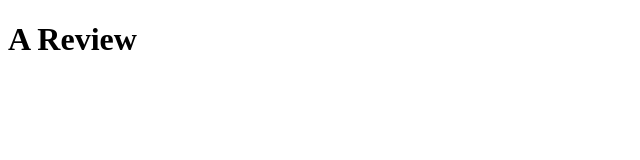
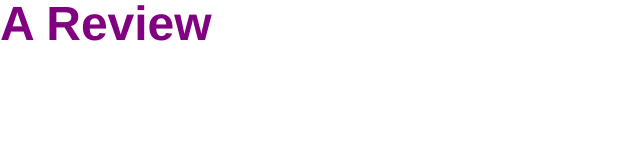
Before and after one commit to slopez12/api-demos-2017, a plain HTML site: page index.html in a window 1280 px wide. Shown: the whole page, without its empty margins (0-640 px from the left). Drawn offline with Linux system fonts and the light colour scheme.

Commit message:
Add and link to basic stylesheet

```diff
--- a/index.html
+++ b/index.html
@@ -4,6 +4,7 @@
   <title>Reviewing Web Standards</title>
   <meta charset="utf-8" />
   <meta name="viewport" content="width=device-width,inital-scale=1.0,shrink-to-fit=no" />
+  <link rel="stylesheet" href="screen.css" />
 </head>
 <body>
   <h1>A Review</h1>
--- /dev/null
+++ b/screen.css
@@ -0,0 +1,55 @@
+/* http://meyerweb.com/eric/tools/css/reset/
+   v2.0 | 20110126
+   License: none (public domain)
+*/
+
+html, body, div, span, applet, object, iframe,
+h1, h2, h3, h4, h5, h6, p, blockquote, pre,
+a, abbr, acronym, address, big, cite, code,
+del, dfn, em, img, ins, kbd, q, s, samp,
+small, strike, strong, sub, sup, tt, var,
+b, u, i, center,
+dl, dt, dd, ol, ul, li,
+fieldset, form, label, legend,
+table, caption, tbody, tfoot, thead, tr, th, td,
+article, aside, canvas, details, embed,
+figure, figcaption, footer, header, hgroup,
+menu, nav, output, ruby, section, summary,
+time, mark, audio, video {
+	margin: 0;
+	padding: 0;
+	border: 0;
+	font-size: 100%;
+	font: inherit;
+	vertical-align: baseline;
+}
+/* HTML5 display-role reset for older browsers */
+article, aside, details, figcaption, figure,
+footer, header, hgroup, menu, nav, section {
+	display: block;
+}
+body {
+	line-height: 1;
+}
+ol, ul {
+	list-style: none;
+}
+blockquote, q {
+	quotes: none;
+}
+blockquote:before, blockquote:after,
+q:before, q:after {
+	content: '';
+	content: none;
+}
+table {
+	border-collapse: collapse;
+	border-spacing: 0;
+}
+
+h1 {
+  color:purple;
+  font-size: 3em;
+  font-weight: bold;
+  font-family: Helvetica, Arial, sans-serif;
+}
```
